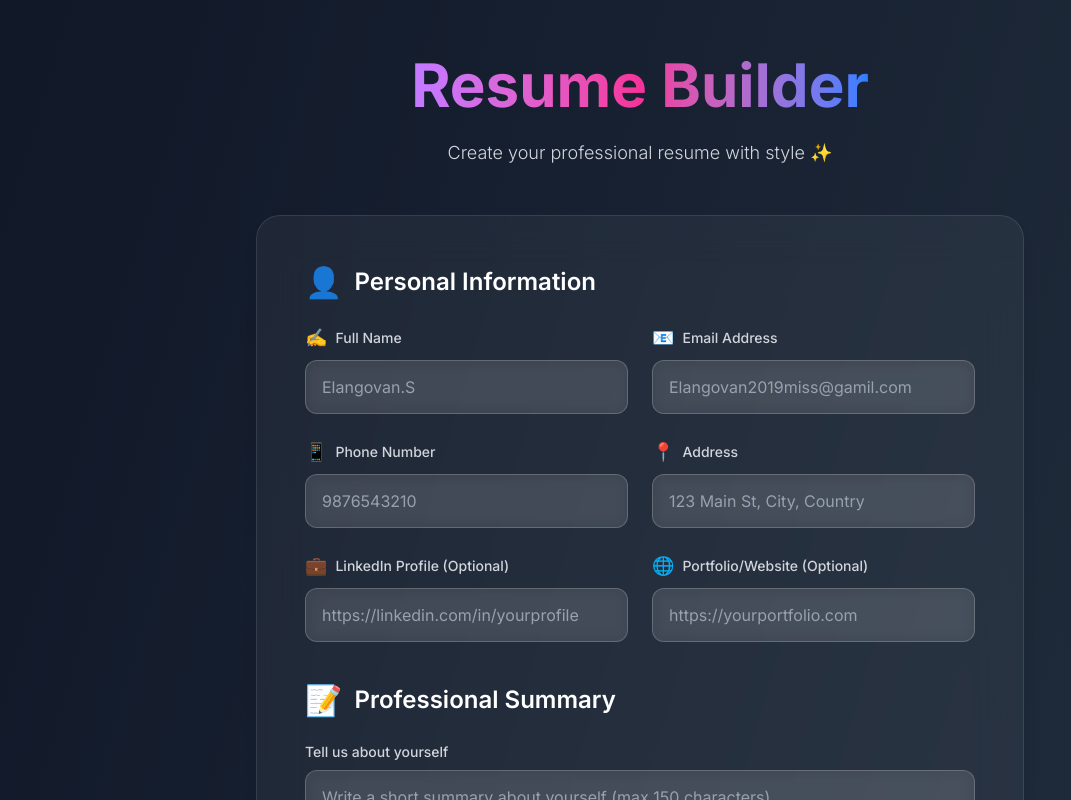
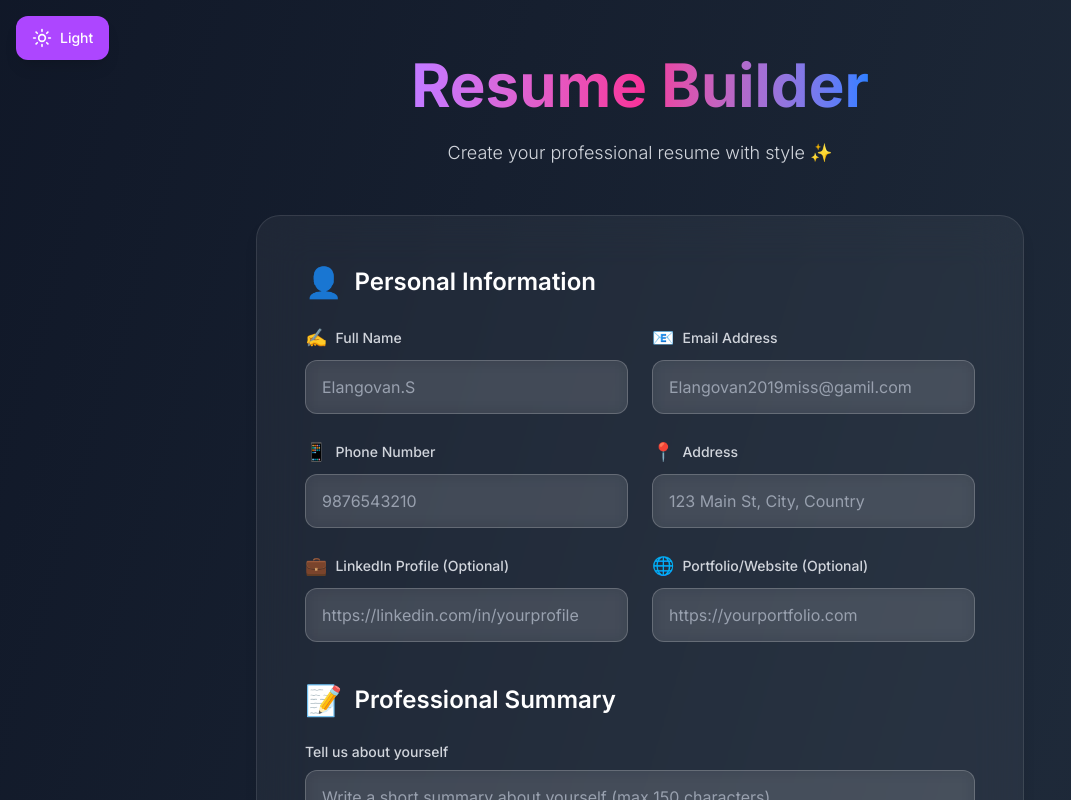
Before and after one commit to Elangovan1350/resume-builder, a Next.js app: page / in a window 1280 px wide. Shown: the top 800 px of the page, without its empty margins (0-1071 px from the left). Built offline with nearby package versions, Linux system fonts and the light colour scheme.

Commit message:
change22

```diff
--- a/src/app/layout.tsx
+++ b/src/app/layout.tsx
@@ -31,7 +31,7 @@ export default function RootLayout({
   return (
     <html lang="en">
       <body className={`${inter.variable} antialiased`}>
-        {/* <Theme /> */}
+        <Theme />
         {children}
       </body>
     </html>
```
